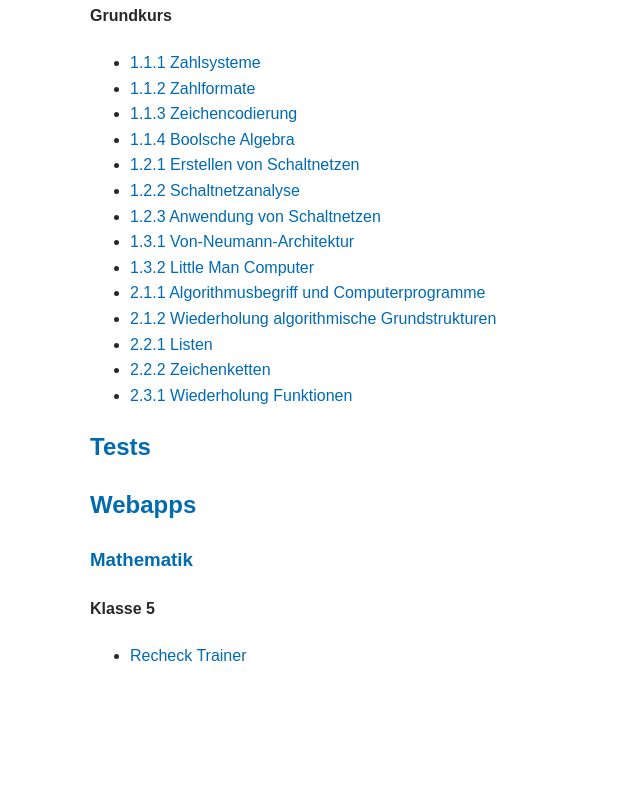
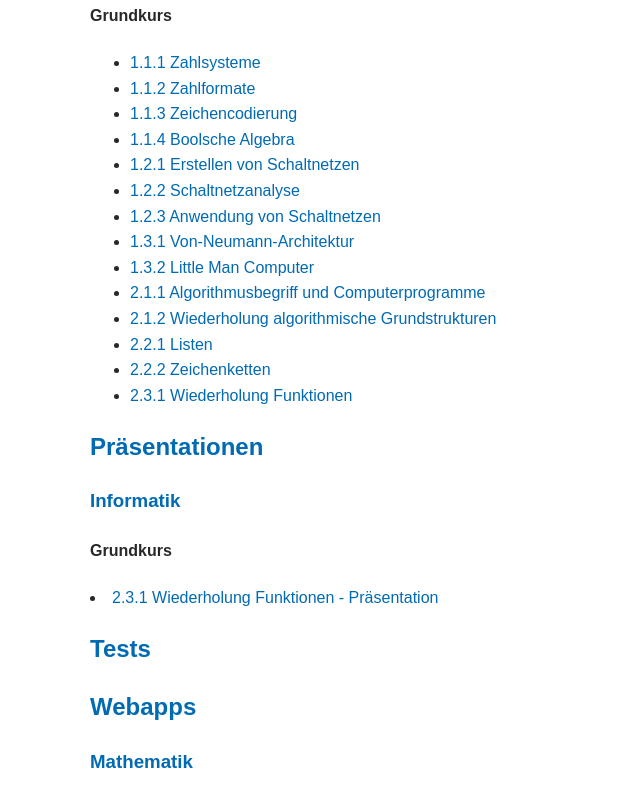
Before and after one commit to gctux/liascript, a plain HTML site: page index.html in a window 1280 px wide. Shown: the part 472-1267 px from the top of the page, without its empty margins (0-640 px from the left). Before the commit the page ends 1188 px from the top, so only its background shows below. Drawn offline with Linux system fonts and the light colour scheme.

Commit message:
Präsentation

```diff
--- a/index.html
+++ b/index.html
@@ -34,7 +34,11 @@
         <li><a href="https://liascript.github.io/course/?https://raw.githubusercontent.com/gctux/liascript/main/aufgaben/informatik/grundkurs/2_2_2_Zeichenketten.md">2.2.2 Zeichenketten</a></li>
         <li><a href="https://liascript.github.io/course/?https://raw.githubusercontent.com/gctux/liascript/main/aufgaben/informatik/grundkurs/2_3_1_Wiederholung_Funktionen.md">2.3.1 Wiederholung Funktionen</a></li>
     </ul>
+    <h2>Präsentationen</h2>
+    <h3>Informatik</h3>
+    <h4>Grundkurs</h4>
 
+    <li><a href="https://liascript.github.io/course/?https://raw.githubusercontent.com/gctux/liascript/main/praesentationen/informatik/grundkurs/2_3_1_wiederholung_funktionen_paesentation.md">2.3.1 Wiederholung Funktionen - Präsentation</a></li>
     <h2>Tests</h2>
 
     <h2>Webapps</h2>
```
Also changed, not shown: 1 other file.
